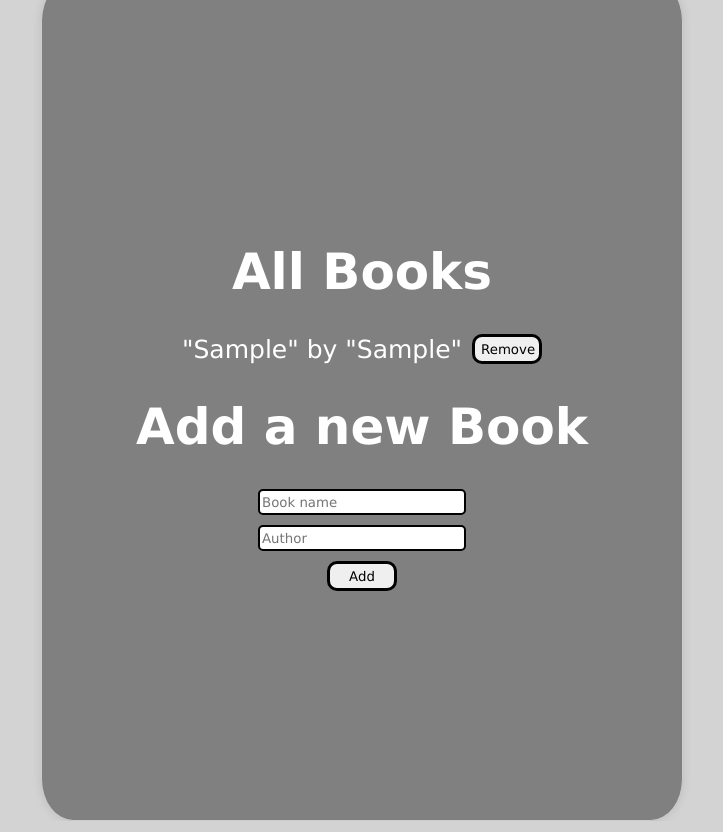
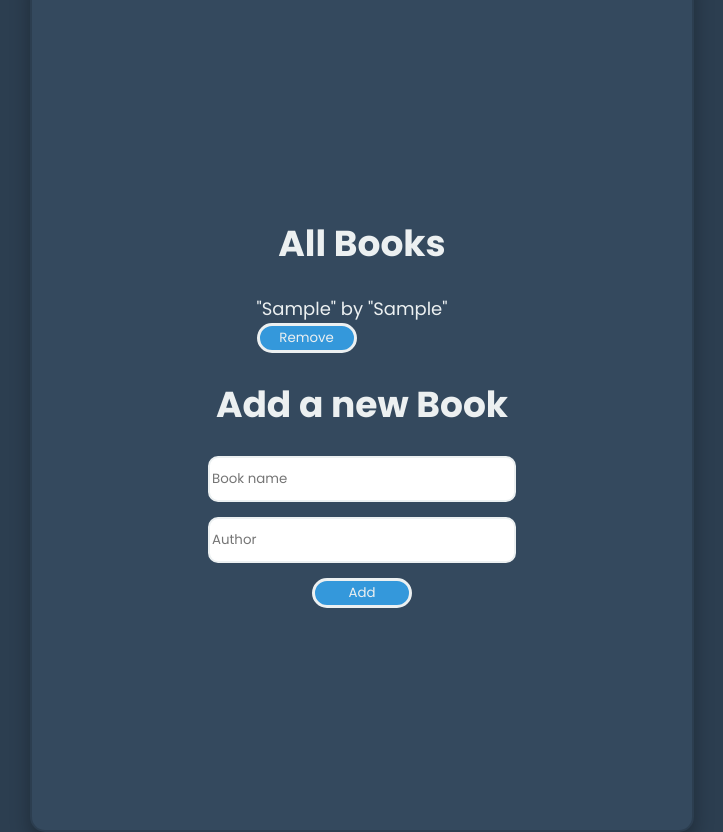
Before and after one commit to Muhammad-Ahmad-Saeed/Awesome-Books, a plain HTML site: page index.html in a window 1280 px wide. Both pictures are taken after typing "Sample", "Sample" into the empty fields and a click on the button "Add". Shown: the whole page, without its empty margins (278-1001 px from the left). Drawn offline with Linux system fonts and the light colour scheme.

Commit message:
Change styling

```diff
--- a/index.html
+++ b/index.html
@@ -1,6 +1,7 @@
 <!DOCTYPE html>
 <html lang="en">
 <head>
+    <link rel="stylesheet" href="https://fonts.googleapis.com/css2?family=Poppins:wght@300;400;500;600;700&display=swap">
     <meta charset="UTF-8">
     <meta name="viewport" content="width=device-width, initial-scale=1.0">
     <title>Document</title>
--- a/style.css
+++ b/style.css
@@ -4,70 +4,51 @@ body {
     display: flex;
     justify-content: center;
     align-items: center;
-    background-color: lightgray;
+    background-color: #2c3e50;
 }
 
 div.main {
     width: 600px;
     height: 800px;
-    background-color: grey;
-    border-radius: 5%;
-    border: 1px solid #ccc;
-    box-shadow: 0 0 10px rgba(0, 0, 0, 0.1);
+    background-color: #34495e;
+    border-radius: 15px;
+    border: 2px solid #2c3e50;
+    box-shadow: 0 10px 20px rgba(0, 0, 0, 0.3);
     display: flex;
     flex-direction: column;
     align-items: center;
     justify-content: center;
-    padding: 20px;
-    font-size: 25px;
-    font-family:Verdana, Geneva, Tahoma, sans-serif;
-    color: white;
-}
-
-.book-info {
-    display: flex;
-    align-items: center;
+    padding: 30px;
+    font-size: 18px;
+    font-family: 'Poppins', sans-serif;
+    color: #ecf0f1;
 }
 
 .book-info p {
     margin: 0;
-    margin-right: 10px; /* Adjust the spacing between book info and button */
+    margin-right: 20px;
 }
 
-.button-container {
-    display: flex;
-    align-items: center;
-}
-
-.input-group {
-    display: flex;
-    flex-direction: column;
-}
-
-.input-group input {
-    margin-bottom: 10px;
-}
-
-p {
-    display: inline;
-}
-
-
 .inputs {
-    border: 2px solid black;
-    border-radius: 5px;
-    margin-bottom: 0;
-    height: 20px;
-    width: 200px;
-    margin-bottom: 10px;
-    font-family:Verdana, Geneva, Tahoma, sans-serif;
-
+    border: 2px solid #ecf0f1;
+    border-radius: 10px;
+    margin-bottom: 15px;
+    height: 40px;
+    width: 300px;
+    font-family: 'Poppins', sans-serif;
+    color: #2c3e50;
 }
 
 button {
-    width: 70px;
+    width: 100px;
     height: 30px;
-    border-radius: 10px;
-    border: 3px solid black;
-    font-family:Verdana, Geneva, Tahoma, sans-serif;
+    border-radius: 15px;
+    border: 3px solid #ecf0f1;
+    font-family: 'Poppins', sans-serif;
+    background-color: #3498db;
+    color: #ecf0f1;
 }
+
+button:hover {
+    background-color: #2980b9;
+}
```
